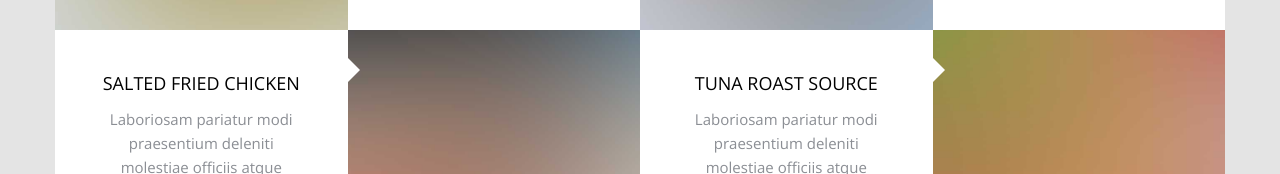
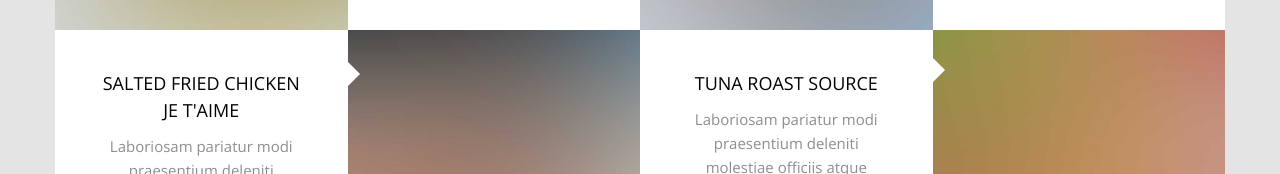
Before and after one commit to alemaitr/SiteResto, a website: page index.html in a window 1280 px wide. Shown: the part 2249-2423 px from the top of the page. Drawn offline with nearby package versions, Linux system fonts and the light colour scheme; files whose address does not match are found by name.

Commit message:
test conflit

```diff
--- a/index.html
+++ b/index.html
@@ -140,7 +140,7 @@
               <div class="probootstrap-cell reverse probootstrap-animate" data-animate-effect="fadeIn">
                 <div class="image" style="background-image: url(img/img_square_2.jpg);"></div>
                 <div class="text text-center">
-                  <h3>Salted Fried Chicken</h3>
+                  <h3>Salted Fried Chicken Je t'aime</h3>
                   <p>Laboriosam pariatur modi praesentium deleniti molestiae officiis atque numquam.</p>
                   <p class="price">$19.99</p>
                 </div>
```
